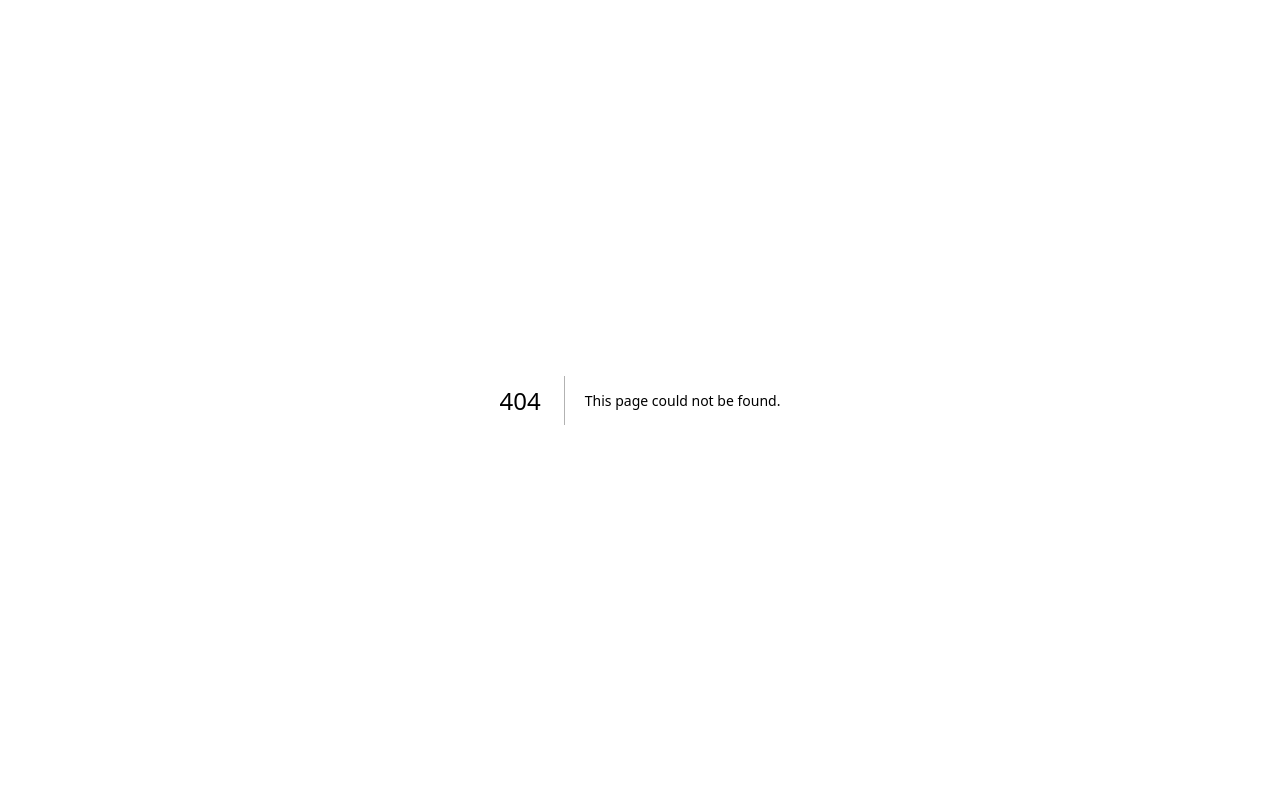
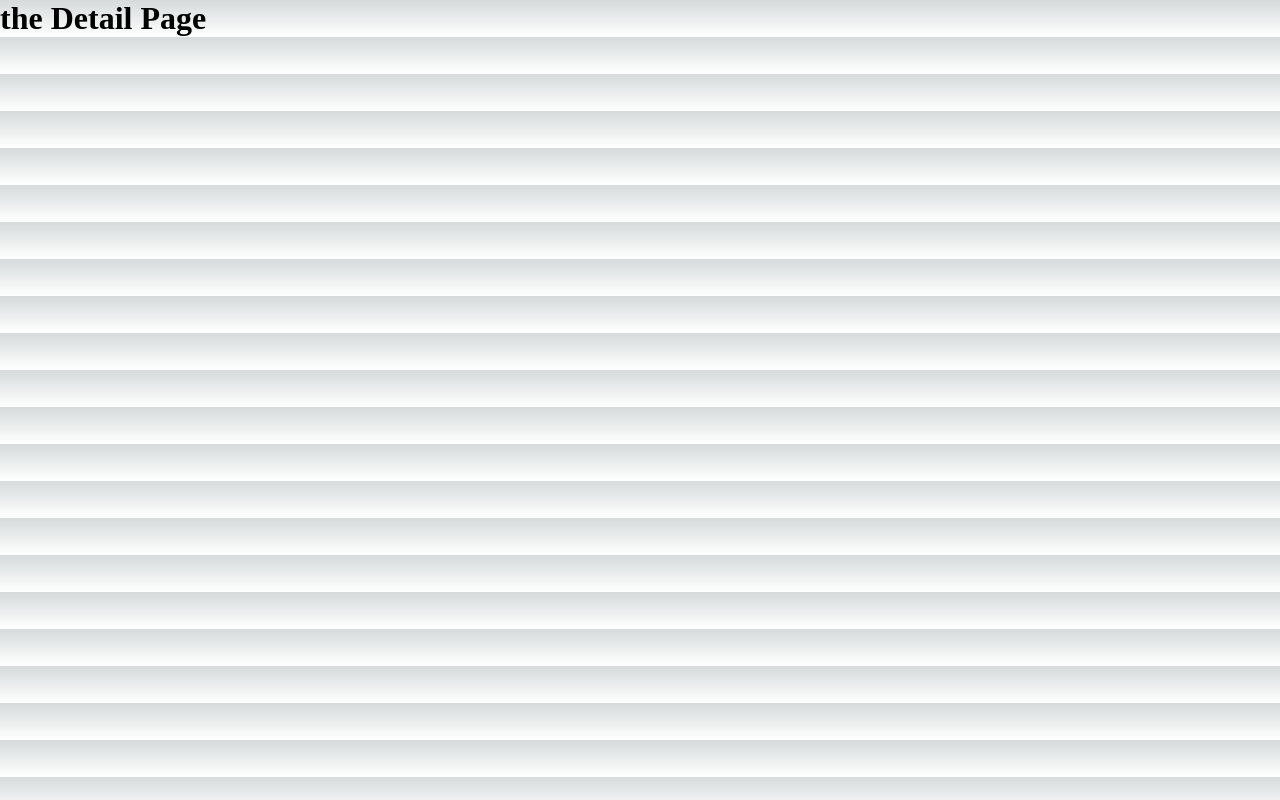
Before and after one commit to mohsenpasdar/section23-nextjs-course, a Next.js app: page /news/1 in a window 1280 px wide. Before the commit this address had no page. Built offline with nearby package versions, Linux system fonts and the light colour scheme.

Commit message:
10-extracting dynamic parameters

```diff
--- /dev/null
+++ b/pages/news/[newsId].js
@@ -0,0 +1,13 @@
+import { useRouter } from 'next/router';
+import React from 'react';
+
+const DetailPage = () => {
+    const router = useRouter();
+    const newsId = router.query.newsId;
+    console.log(newsId);
+    return (
+        <h1>the Detail Page</h1>
+    );
+};
+
+export default DetailPage;
```
Also changed, not shown: pages/news/index.js (renamed from pages/news.js).
